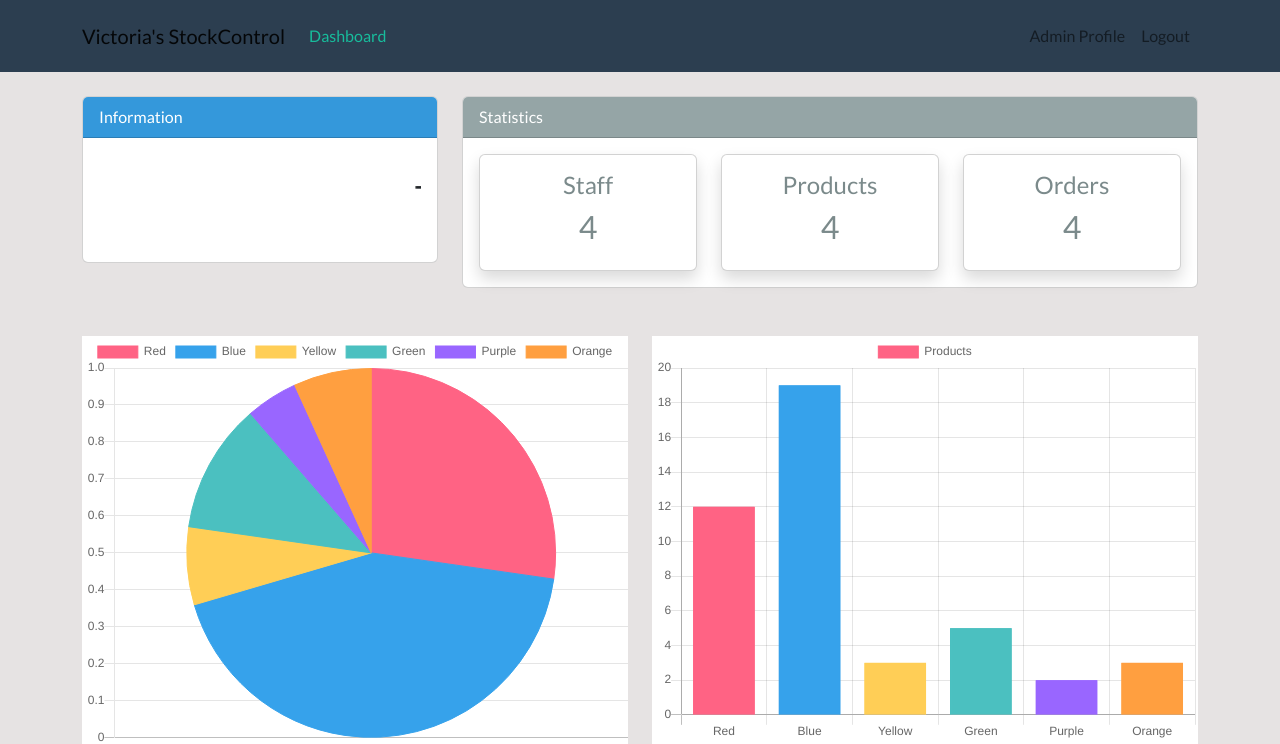
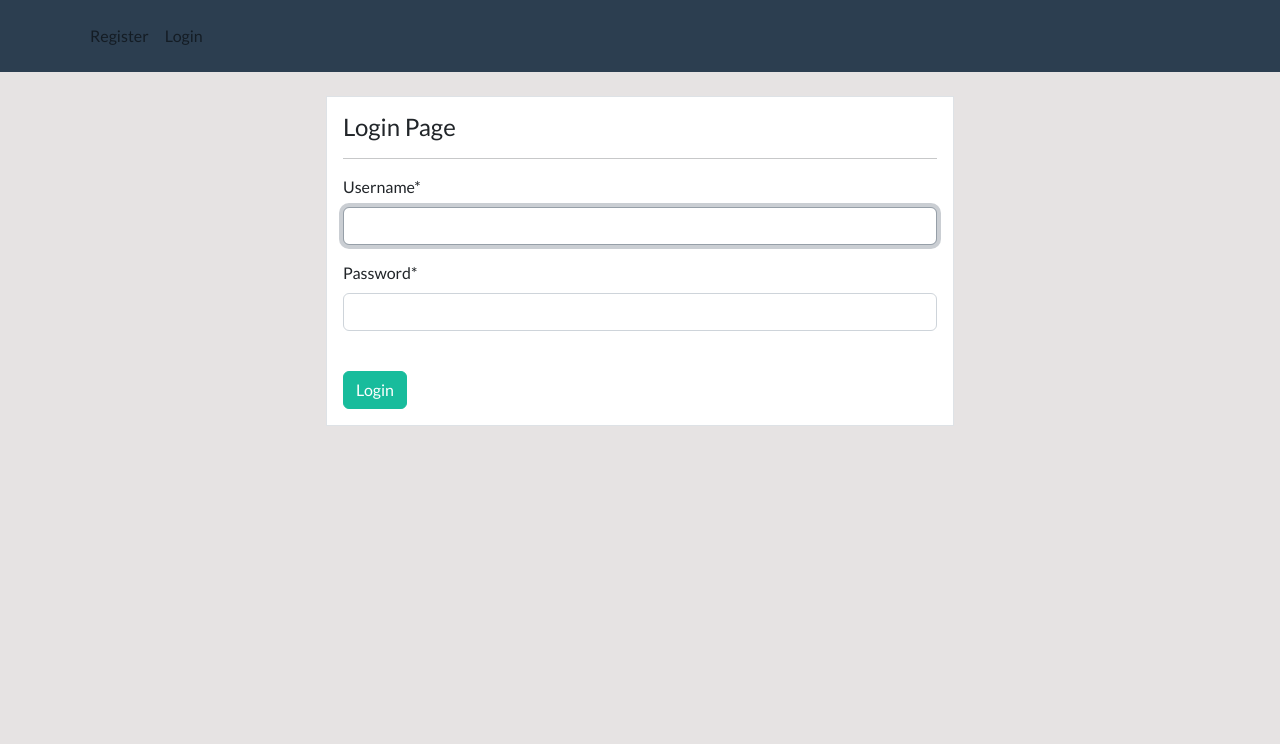
Before and after one commit to programmergeeks/django-inventory-system-admin, a Django app: page / in a window 1280 px wide. Shown: the top 744 px of the page. Run offline with Django 5.2, Linux system fonts and the light colour scheme; some libraries are stand-ins or nearby versions.

Commit message:
Progress from last weekend (06/13 - 22:06)

```diff
--- a/dashboard/urls.py
+++ b/dashboard/urls.py
@@ -2,7 +2,7 @@ from django.urls import path
 from . import views
 
 urlpatterns = [
-    path('',views.index, name='dashboard-index'),
+    path('dashboard/',views.index, name='dashboard-index'),
     path('staff/',views.staff, name='dashboard-staff'),
     path('product/',views.product, name='dashboard-product'),
     path('order/',views.order, name='dashboard-order'),
--- a/inventorymanagementsystem/settings.py
+++ b/inventorymanagementsystem/settings.py
@@ -128,7 +128,9 @@ STATICFILES_DIRS = [
     BASE_DIR / "static"
 ]
 
+LOGIN_REDIRECT_URL = 'dashboard-index'
 
+LOGIN_URL = 'user-login'
 # Default primary key field type
 # https://docs.djangoproject.com/en/5.0/ref/settings/#default-auto-field
 
--- a/inventorymanagementsystem/urls.py
+++ b/inventorymanagementsystem/urls.py
@@ -17,9 +17,12 @@ Including another URLconf
 from django.contrib import admin
 from django.urls import path,include
 from user import views as user_view
+from django.contrib.auth import views as auth_views
 
 urlpatterns = [
     path('admin/', admin.site.urls),
     path('', include('dashboard.urls')),
-    path('register/', user_view.register, name="user-register")
+    path('register/', user_view.register, name="user-register"),
+    path('', auth_views.LoginView.as_view(template_name='user/login.html'), name='user-login'),
+    path('logout/', auth_views.LogoutView.as_view(template_name='user/logout.html'), name='user-logout')
 ]
--- a/templates/component/navBarComponent.html
+++ b/templates/component/navBarComponent.html
@@ -1,8 +1,10 @@
 <!--Navbar-->
 <nav class="navbar navbar-expand-lg bg-primary" data-bs-theme="dark">
   <div class="container">
+    {% if user.is_authenticated %}
     <a class="navbar-brand" href="{% url 'dashboard-index' %}">Victoria's StockControl</a>
-          <button class="navbar-toggler" type="button" data-bs-toggle="collapse" data-bs-target="#navbarColor01" aria-controls="navbarColor01" aria-expanded="false" aria-label="Toggle navigation">
+    <button class="navbar-toggler" type="button" data-bs-toggle="collapse" data-bs-target="#navbarColor01"
+      aria-controls="navbarColor01" aria-expanded="false" aria-label="Toggle navigation">
       <span class="navbar-toggler-icon"></span>
     </button>
     <div class="collapse navbar-collapse" id="navbarColor01">
@@ -16,43 +18,26 @@
       <ul class="navbar-nav ml-auto">
         <li class="nav-item">
           <a class="nav-link" href="profile.html">
-                      Admin Profile
+            Profile
             <span class="visually-hidden">(current)</span></a>
         </li>
         <li class="nav-item">
-                    <a class="nav-link" href="#">Logout</a>
+          <a class="nav-link" href="{% url 'user-logout' %}">Logout</a>
         </li>
       </ul>
+      {% else %}
+      <ul class="navbar-nav ml-auto">
+        <li class="nav-item active">
+          <a class="nav-link" href="{% url 'user-register' %}">
+            Register
+            <span class="visually-hidden">(current)</span></a>
+        </li>
+        <li class="nav-item">
+          <a class="nav-link" href="{% url 'user-login' %}">Login</a>
+        </li>
+      </ul>
+      {% endif %}
     </div>
   </div>
 </nav>
-    <!-- <nav class="navbar navbar-expand-lg navbar-dark bg-primary">
-      <div class="container">
-          <a class="navbar-brand text-white" href="{% url 'dashboard-index' %}">Victoria's StockControl</a>
-          <button class="navbar-toggler" type="button" data-toggle="collapse" data-target="#navbarSupportedContent"
-              aria-controls="navbarSupportedContent" aria-expanded="false" aria-label="Toggle navigation">
-              <span class="navbar-toggler-icon"></span>
-          </button>
-
-          <div class="collapse navbar-collapse" id="navbarSupportedContent">
-              <ul class="navbar-nav mr-auto">
-                  <li class="nav-item active">
-                      <a class="nav-link text-white" href="{% url 'dashboard-index' %}">Dashboard
-                        <span class="sr-only">(current)</span></a>
-                  </li>
-              </ul>
-              <ul class="navbar-nav ml-auto">
-                  <li class="nav-item active">
-                      <a class="nav-link text-white" href="profile.html">
-                        Admin Profile
-                        <span class="sr-only">(current)</span></a>
-                  </li>
-                  <li class="nav-item">
-                      <a class="nav-link text-white" href="#">Logout</a>
-                  </li>
-              </ul>
-
-          </div>
-      </div>
-  </nav> -->
 <!--End Navbar-->
--- a/templates/user/login.html
+++ b/templates/user/login.html
@@ -0,0 +1,22 @@
+{% extends 'component/basePage.html' %}
+{% block title %}Login Page{% endblock %}
+{% load crispy_forms_tags %}
+
+{% block content %}
+<div class="row my-4">
+    <div class="col-md-6 offset-md-3">
+        <div class="border p-3 bg-white">
+            <h4>Login Page</h4>
+            <hr>
+            <form method="POST">
+                {% csrf_token %}
+                {{ form|crispy }}
+                <br>
+                <input class="btn btn-success" type="submit" value="Login">
+            </form>
+        </div>
+    </div>
+</div>
+
+
+{% endblock %}
--- a/user/views.py
+++ b/user/views.py
@@ -11,7 +11,7 @@ def register(request):
         form = CreateUserForm(request.POST)
         if form.is_valid():
             form.save()
-            return redirect('dashboard-index')
+            return redirect('user-login')
 
     else:
         form = CreateUserForm()
```
Also changed, not shown: templates/user/logout.html (+19 -0 lines), db.sqlite3. Lines whose indentation alone changed are shown as unchanged.
